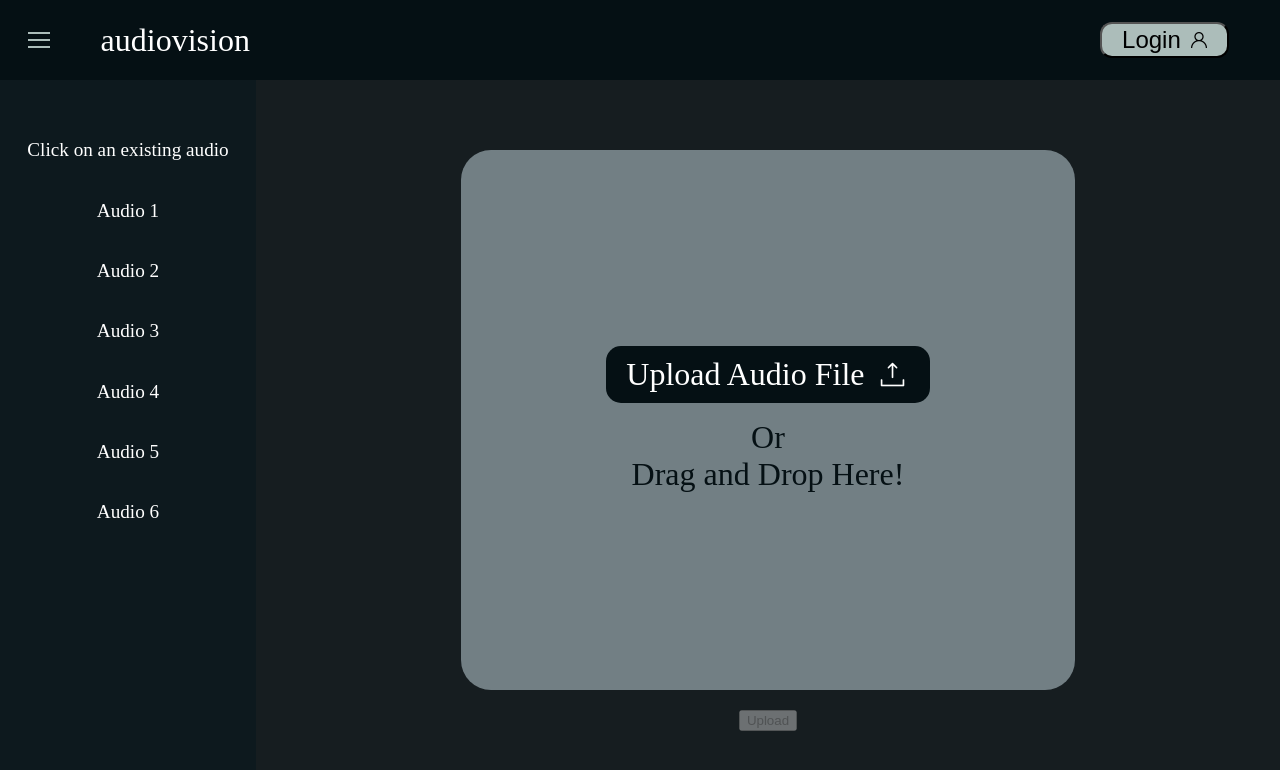
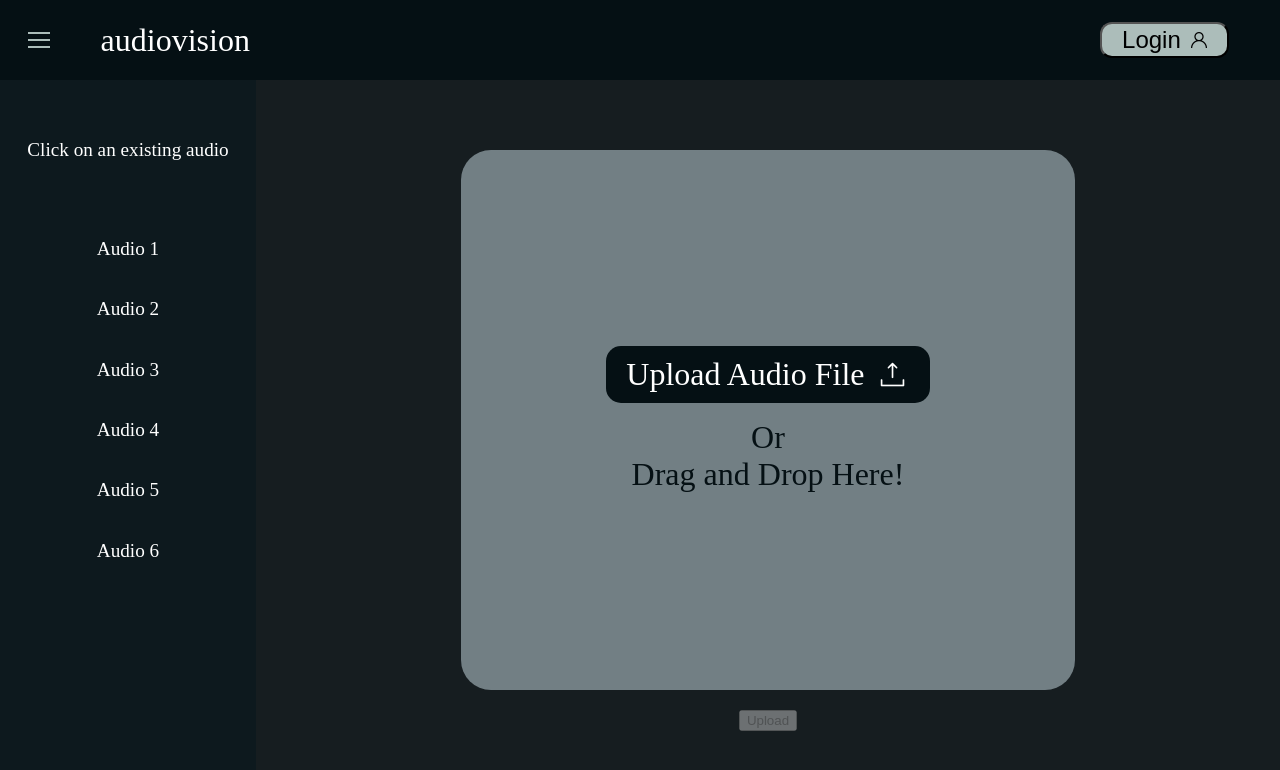
Before and after one commit to poke8014/CS161, a React (Create React App) app in the folder dev/: page / in a window 1280 px wide. Both pictures are taken after a click on the element 39 px from the left and 40 px from the top of the page. Shown: the top 770 px of the page. Built offline with nearby package versions, Linux system fonts and the light colour scheme.

Commit message:
made menu bar and audio file state changes

```diff
--- a/dev/src/App.js
+++ b/dev/src/App.js
@@ -1,18 +1,22 @@
+import React from 'react';
+import { Routes, Route } from "react-router-dom";
+import { FileProvider } from './components/FileContext';
 import UploadPage from "./pages/UploadPage/UploadPage";
 import LoginPage from "./pages/LoginPage/LoginPage";
 import VisualizationPage from "./pages/VisualizationPage/VisualizationPage"
-import { Routes, Route } from "react-router-dom";
 import "./App.css"
 
 function App() {
   return (
     <div className="App">
+      <FileProvider>
         <Routes>
           <Route path="/" element={<UploadPage />} />
           <Route path="/login" element={<LoginPage />} />
           <Route path="/visualization" element={<VisualizationPage/>} />
           <Route path="*" element={<p>Not found</p>} />
         </Routes>
+      </FileProvider>
     </div>
   );
 }
--- /dev/null
+++ b/dev/src/components/FileContext.js
@@ -0,0 +1,13 @@
+import React, { createContext, useState } from 'react';
+
+export const FileContext = createContext();
+
+export function FileProvider({ children }) {
+  const [fileData, setFileData] = useState(null);
+
+  return (
+    <FileContext.Provider value={{ fileData, setFileData }}>
+      {children}
+    </FileContext.Provider>
+  );
+}
--- a/dev/src/components/Menu/Menu.css
+++ b/dev/src/components/Menu/Menu.css
@@ -10,3 +10,16 @@
     align-items: center;
     font-size: larger;
 }
+
+.menu p {
+    text-align: center;
+    padding-left: 10px;
+    padding-right: 10px;
+}
+
+.menu p.selected {
+    background-color: #4CAF50;
+    color: white;
+}
+
+/* add hover for menu items*/
--- a/dev/src/components/Menu/Menu.js
+++ b/dev/src/components/Menu/Menu.js
@@ -1,14 +1,32 @@
+import React, { useState, useEffect } from "react";
 import "./Menu.css"
 
-export default function Menu({menuItems}){
+export default function Menu({ menuItems, onSelect, selectedFile }){
+
+    const [selectedItem, setSelectedItem] = useState(null);
+
+    useEffect(() => {
+        setSelectedItem(selectedFile);
+    }, [selectedFile]);
+
+    const handleClick = (item) => {
+        // ignore clicks on first item
+        if (item === menuItems[0]) {
+            return;
+        }
+        setSelectedItem(item);
+        onSelect(item);
+    }
 
     const renderMenuItems = menuItems.map(item => {
-        return <p key={item}>{item}</p>
+        const className = selectedItem === item ? "selected" : "";
+        return (
+            <p key={item} className={className} onClick={() => handleClick(item)}>
+                {item}
+            </p>
+        );
     });
 
-    return (
-        <div className="menu">
-            {renderMenuItems}
-        </div>
+    return (<div className="menu">{renderMenuItems}</div>
     )
 }
--- a/dev/src/pages/UploadPage/UploadPage.js
+++ b/dev/src/pages/UploadPage/UploadPage.js
@@ -1,9 +1,10 @@
-import React, { useState } from "react";
 import axios from "axios";
+import React, { useContext, useState } from "react";
+import { useHistory, useNavigate } from "react-router-dom";
 import NavBar from "../../components/NavBar/NavBar";
 import Menu from "../../components/Menu/Menu";
 import uploadIcon from "../../images/upload.png";
-import { useNavigate } from "react-router-dom";
+import { FileContext } from "../../components/FileContext";
 import "./UploadPage.css";
 
 export default function UploadPage() {
@@ -13,6 +14,7 @@ export default function UploadPage() {
     const [file, setFile] = useState(null);
     const [errorMessage, setErrorMessage] = useState("");
     const navigate = useNavigate();
+    const { setFileData } = useContext(FileContext);
 
     // React.useEffect(() => {
     //     fetch("/users")
@@ -36,12 +38,13 @@ export default function UploadPage() {
                 }
             });
             console.log("File uploaded:", response.data);
-            // navigate("/visualization")
+            setFileData(response.data);     // set uploaded file data in context
+            navigate("/visualization")
         } catch (err) {
             console.error("Error uploading file:", err);
         }
     }
-// TODO: Display error message and maybe modularize code!
+
     function handleFileChange(e) {
         const selectedFile = e.target.files[0];
         const validExt = ['audio/mpeg'];
@@ -55,25 +58,20 @@ export default function UploadPage() {
         }
     }
 
-    const menuItems = [
-        "Click on an existing audio",
-        "Audio 1",
-        "Audio 2",
-        "Audio 3",
-        "Audio 4",
-        "Audio 5",
-        "Audio 6"
-    ];
-
     return (
         <div className="upload-page">
-            <NavBar
-                openMenu={toggleShowMenu}
-            />
+            <NavBar openMenu={toggleShowMenu} />
             <div className="content">
-                {showMenu &&
-                <Menu
-                    menuItems={menuItems}
+                {showMenu && <Menu menuItems={[
+                    "Click on an existing audio",
+                    file ? file.name : "",
+                    "Audio 1",
+                    "Audio 2",
+                    "Audio 3",
+                    "Audio 4",
+                    "Audio 5",
+                    "Audio 6"
+                    ]}
                 />}
                 <div className="upload-container">
                     <div className="upload-box">
--- a/dev/src/pages/VisualizationPage/VisualizationPage.js
+++ b/dev/src/pages/VisualizationPage/VisualizationPage.js
@@ -1,12 +1,15 @@
-import "./VisualizationPage.css"
+import React, { useContext } from "react"
 import NavBar from "../../components/NavBar/NavBar"
 import Menu from "../../components/Menu/Menu"
-import React from "react"
 import * as Sketches from "../../sketches"
+import { FileContext } from "../../components/FileContext"
+import "./VisualizationPage.css"
 
 export default function VisualizationPage(){
 
-    const [showMenu, setShowMenu] = React.useState(false)
+    const [showMenu, setShowMenu] = React.useState(false);
+    const { fileData } = useContext(FileContext);
+    // const testAudio = require("../../testAudio/FlyAway.mp3");
 
     function toggleShowMenu(){
         setShowMenu(prev => !prev)
@@ -24,15 +27,15 @@ export default function VisualizationPage(){
 
     return (
         <div className="visualization-page">
-             <NavBar openMenu={toggleShowMenu} />
-             <main className="content-container">
-                {showMenu && <Menu menuItems={menuItems}/>}
+            <NavBar openMenu={toggleShowMenu} />
+            <main className="content-container">
+                {showMenu && <Menu menuItems={menuItems} />}
                 <div className="visualization-container">
                     <div className="canvas-wrapper">
-                        <Sketches.TestSketch3 />
+                        <Sketches.TestSketch2 audioData={fileData} />
                     </div>
                 </div>
-             </main>
+            </main>
         </div>
     );
 }
--- a/dev/src/sketches/TestSketch2.js
+++ b/dev/src/sketches/TestSketch2.js
@@ -18,7 +18,7 @@ export default (props) => {
 
         // Draw a circle
         p5.stroke(50);
-        p5.fill(100);
+        p5.fill(255);
         p5.ellipse(x, y, 24, 24);
 
         // Jiggling randomly on the horizontal axis
```
Also changed, not shown: 1 other file (tests, documents, lock files or other folders). Lines whose indentation alone changed are shown as unchanged.
